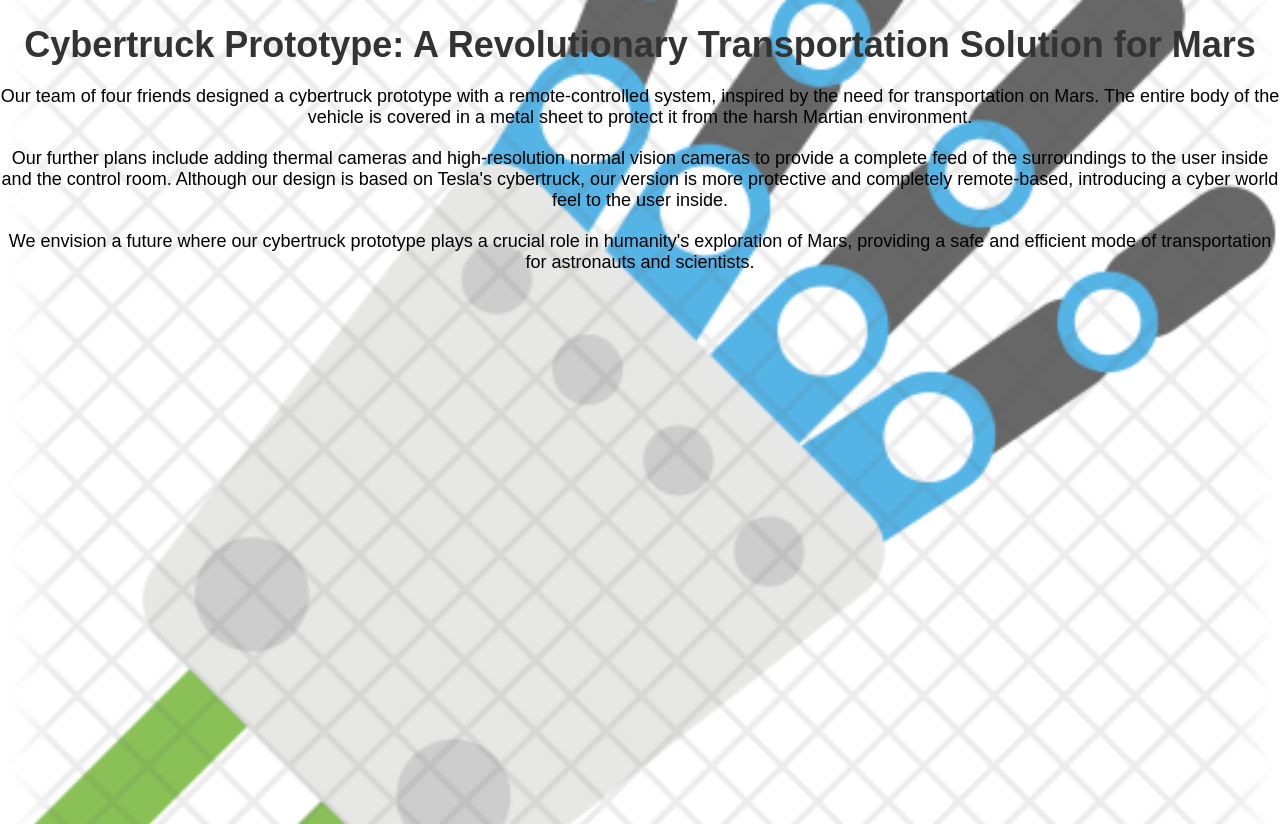
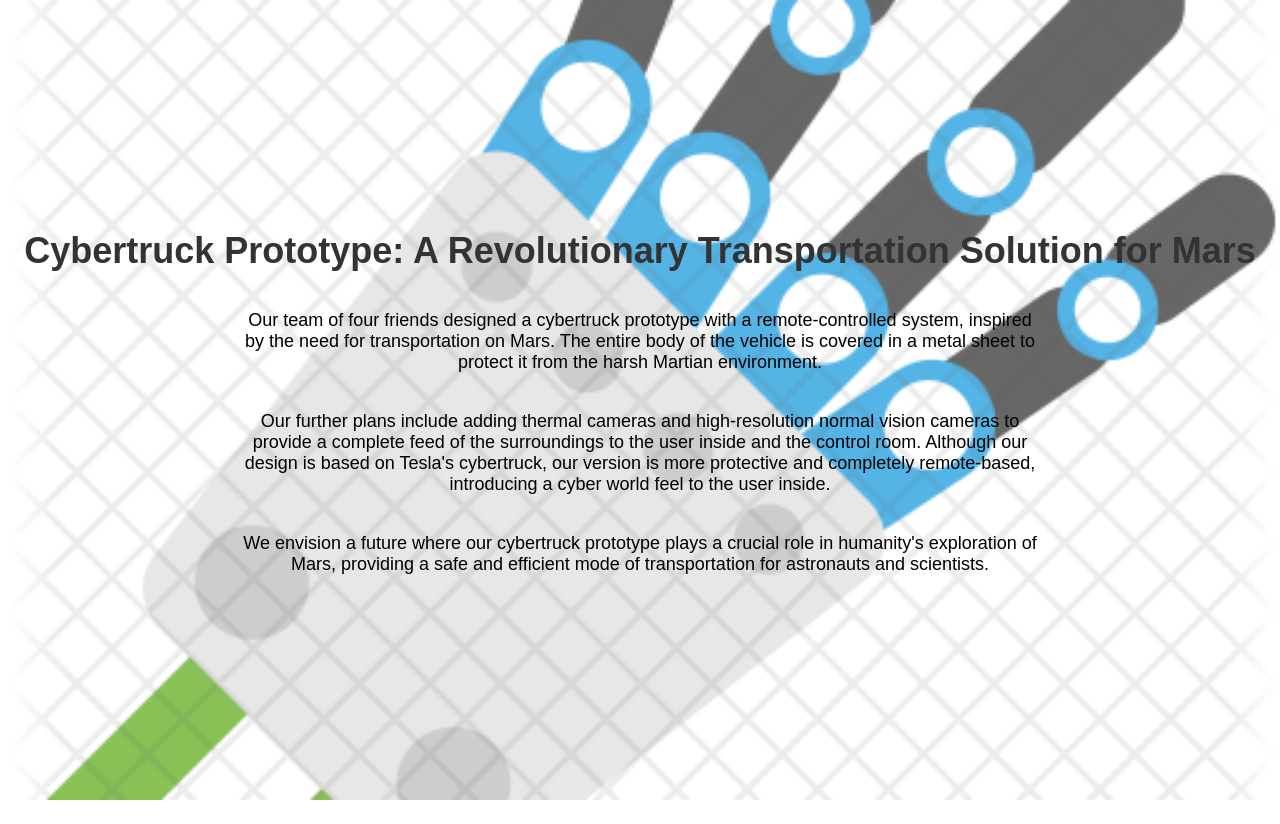
Before and after one commit to raja658/Mohit.github.io, a website: page project2.html in a window 1280 px wide. After the commit the page ends 800 px from the top, so only its background shows below. Drawn offline with Linux system fonts and the light colour scheme.

Commit message:
Update project2.html

```diff
--- a/project2.html
+++ b/project2.html
@@ -15,6 +15,12 @@
             background-position: center;
             height: 100vh;
             margin: 0;
+
+            /* Flexbox properties for centering */
+            display: flex;
+            flex-direction: column;
+            justify-content: center; /* Center vertically */
+            align-items: center;     /* Center horizontally */
         }
         h1 {
             color: #333;
@@ -24,6 +30,7 @@
         p {
             font-size: 18px;
             margin-bottom: 20px;
+            max-width: 800px; /* Optional: limit the width of paragraphs */
         }
     </style>
 </head>
```
